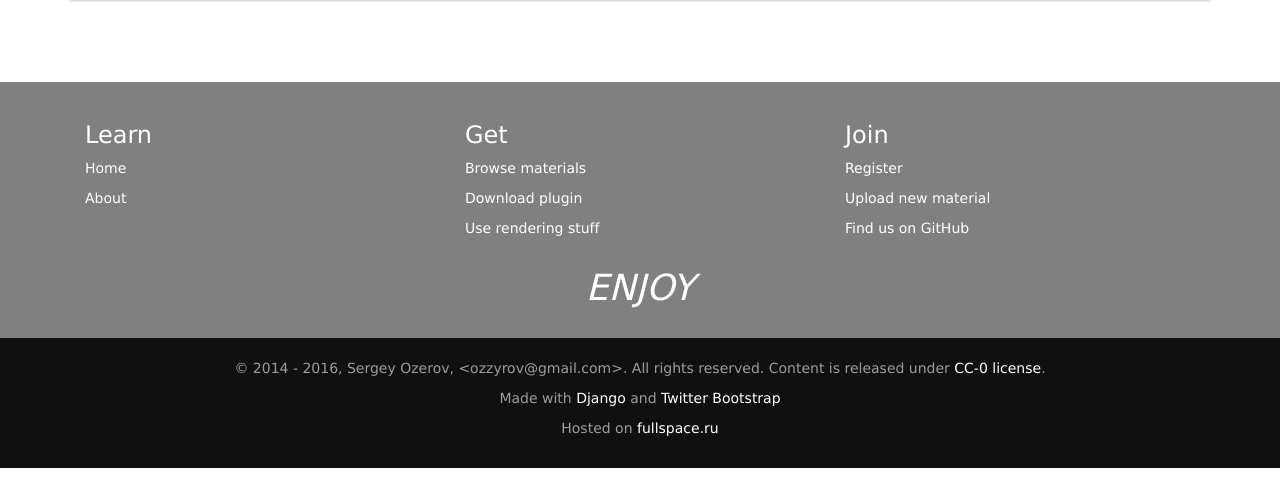
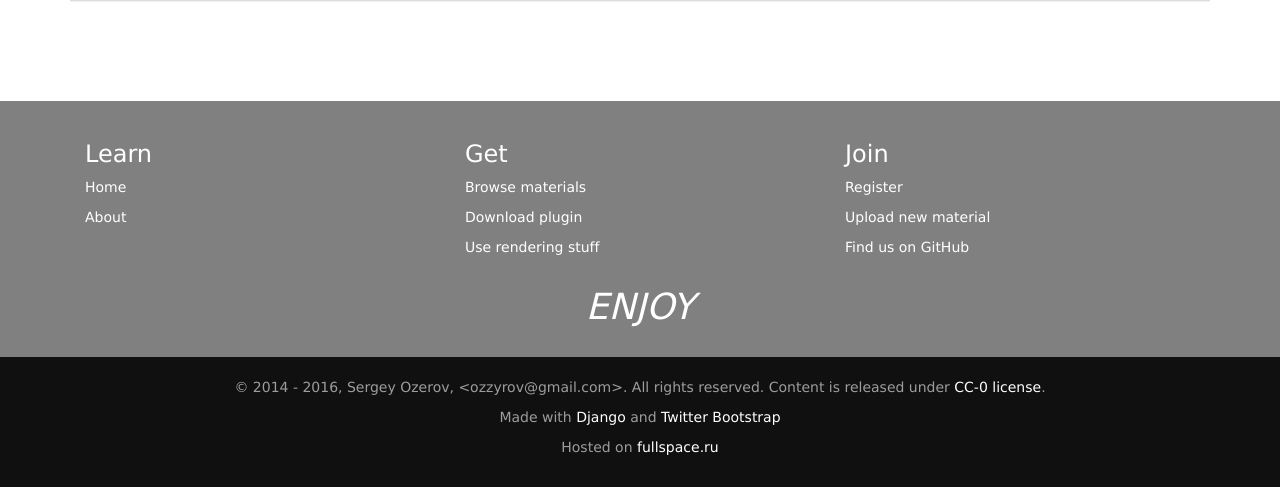
Before and after one commit to TrueCryer/blendermada_website, a Django app: template accounts/templates/accounts/account_home.html in a window 1280 px wide. Shown: the part 671-1158 px from the top of the page. Run offline with Django 3.2, Linux system fonts and the light colour scheme; the template is opened without the code that fills it, so the values that code supplies are empty; parts of the project's set-up code (start-up, migrations or seed data) failed here and were passed over; some libraries are stand-ins or nearby versions; some web fonts are replaced.

Commit message:
Fixed ad

```diff
--- a/bmd/templates/ads/adsense.html
+++ b/bmd/templates/ads/adsense.html
@@ -6,7 +6,7 @@
 <script async src="http://pagead2.googlesyndication.com/pagead/js/adsbygoogle.js"></script>
 <!-- Blendermada main -->
 <ins class="adsbygoogle"
-     style="display:block"
+     style="display:block; margin-bottom: 20px;"
      data-ad-client="ca-pub-5431892811538063"
      data-ad-slot="6773643493"
      data-ad-format="auto"></ins>
```
